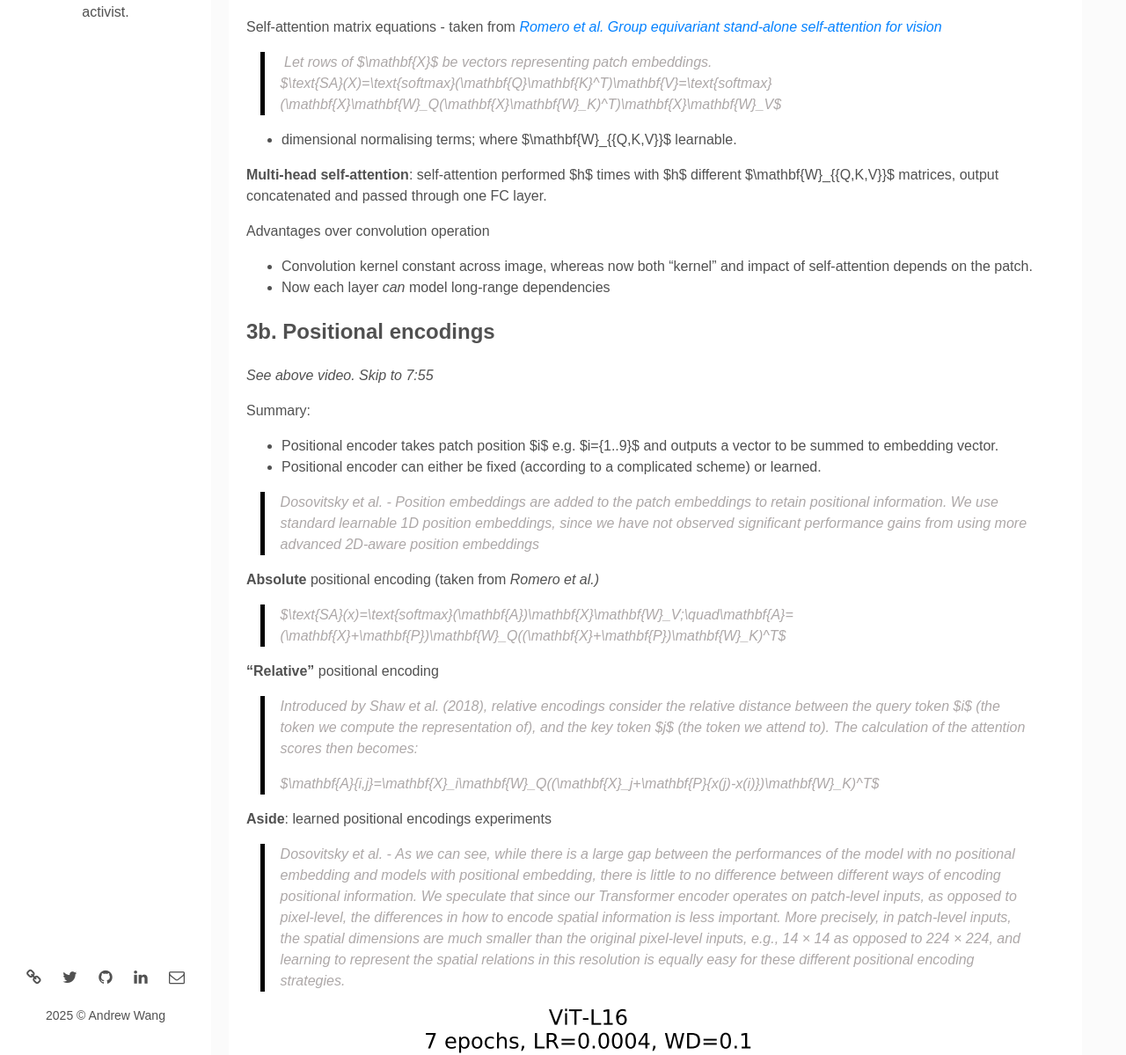
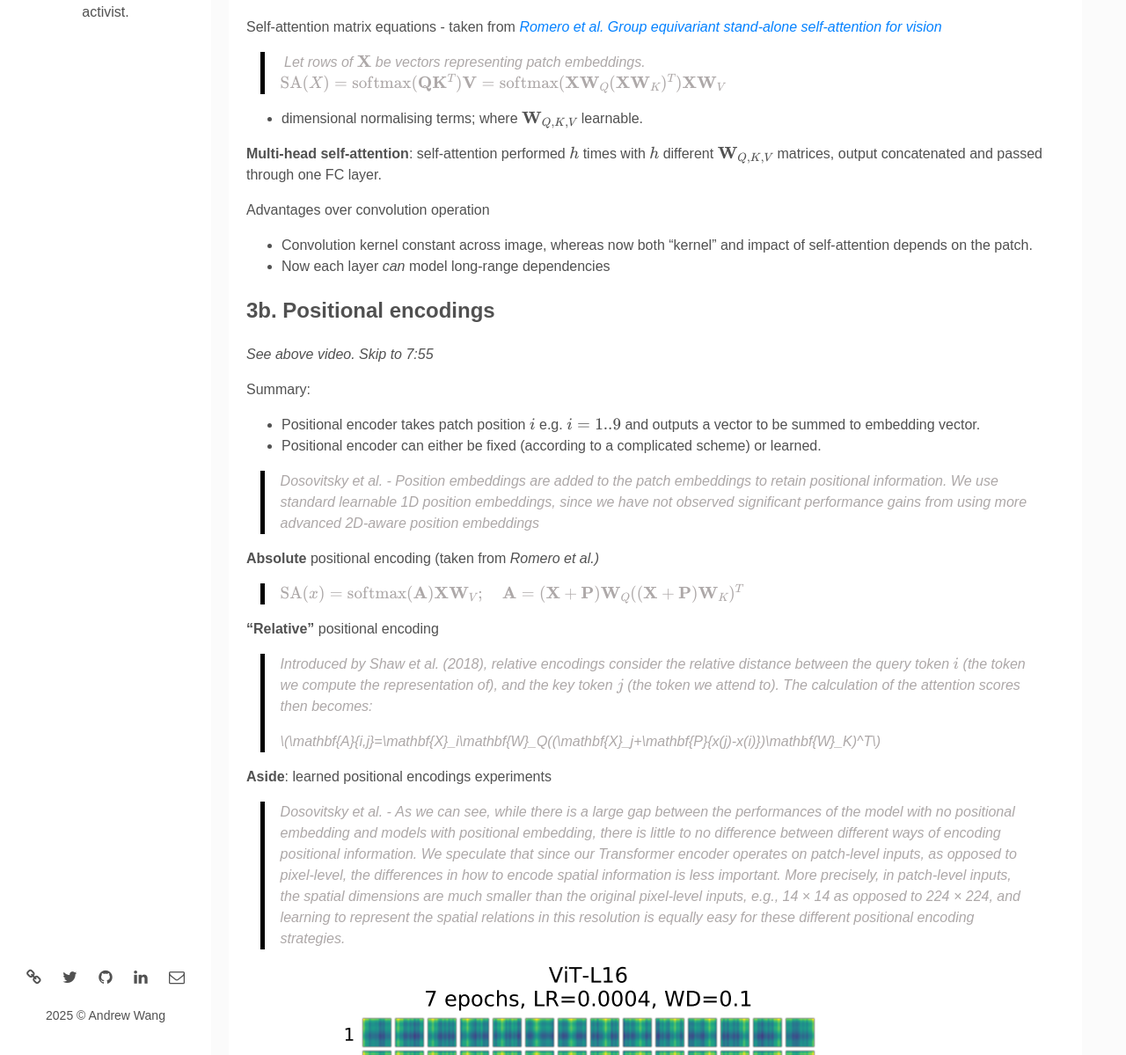
Before and after one commit to Andrewwango/andrewwango.github.io, a Jekyll site: the page built from _posts/2023-10-27-transformer-tutorial.md, in a window 1280 px wide and 1400 px high, scrolled down 3071 px, cut to the strip 201-1400 px from the top of the window. Shown: the whole strip at 88% size. Built offline with Jekyll 4.4.1, drawn with Linux system fonts in a browser that asks for light colours; some of the changed text lies outside the part shown.

Commit message:
try again

```diff
--- a/_posts/2023-10-27-transformer-tutorial.md
+++ b/_posts/2023-10-27-transformer-tutorial.md
@@ -65,12 +64,12 @@
 
 Self-attention matrix equations - taken from _[Romero et al. Group equivariant stand-alone self-attention for vision](https://arxiv.org/abs/2010.00977)_
 
->  Let rows of $\mathbf{X}$ be vectors representing patch embeddings.
-> $\text{SA}(X)=\text{softmax}(\mathbf{Q}\mathbf{K}^T)\mathbf{V}=\text{softmax}(\mathbf{X}\mathbf{W}_Q(\mathbf{X}\mathbf{W}_K)^T)\mathbf{X}\mathbf{W}_V$
+>  Let rows of \\(\mathbf{X}\\) be vectors representing patch embeddings.
+> \\(\text{SA}(X)=\text{softmax}(\mathbf{Q}\mathbf{K}^T)\mathbf{V}=\text{softmax}(\mathbf{X}\mathbf{W}_Q(\mathbf{X}\mathbf{W}_K)^T)\mathbf{X}\mathbf{W}_V\\)
 
-+ dimensional normalising terms; where $\mathbf{W}_{\{Q,K,V\}}$ learnable.
++ dimensional normalising terms; where \\(\mathbf{W}_{\{Q,K,V\}}\\) learnable.
 
-**Multi-head self-attention**: self-attention performed $h$ times with $h$ different $\mathbf{W}_{\{Q,K,V\}}$ matrices, output concatenated and passed through one FC layer.
+**Multi-head self-attention**: self-attention performed \\(h\\) times with \\(h\\) different \\(\mathbf{W}_{\{Q,K,V\}}\\) matrices, output concatenated and passed through one FC layer.
 
 Advantages over convolution operation
 
@@ -83,20 +82,20 @@
 
 Summary:
 
-- Positional encoder takes patch position $i$ e.g. $i=\{1..9\}$ and outputs a vector to be summed to embedding vector.
+- Positional encoder takes patch position \\(i\\) e.g. \\(i=\{1..9\}\\) and outputs a vector to be summed to embedding vector.
 - Positional encoder can either be fixed (according to a complicated scheme) or learned.
 
 > _Dosovitsky et al. -_ Position embeddings are added to the patch embeddings to retain positional information. We use standard learnable 1D position embeddings, since we have not observed significant performance gains from using more advanced 2D-aware position embeddings
 
 **Absolute** positional encoding (taken from _Romero et al.)_
 
-> $\text{SA}(x)=\text{softmax}(\mathbf{A})\mathbf{X}\mathbf{W}_V;\quad\mathbf{A}= (\mathbf{X}+\mathbf{P})\mathbf{W}_Q((\mathbf{X}+\mathbf{P})\mathbf{W}_K)^T$
+> \\(\text{SA}(x)=\text{softmax}(\mathbf{A})\mathbf{X}\mathbf{W}_V;\quad\mathbf{A}= (\mathbf{X}+\mathbf{P})\mathbf{W}_Q((\mathbf{X}+\mathbf{P})\mathbf{W}_K)^T\\)
 
 **"Relative"** positional encoding
 
-> Introduced by Shaw et al. (2018), relative encodings consider the _relative distance_ between the query token $i$ (the token we compute the representation of), and the key token $j$ (the token we attend to). The calculation of the attention scores then becomes:
+> Introduced by Shaw et al. (2018), relative encodings consider the _relative distance_ between the query token \\(i\\) (the token we compute the representation of), and the key token \\(j\\) (the token we attend to). The calculation of the attention scores then becomes:
 >
-> $\mathbf{A}_{i,j}=\mathbf{X}_i\mathbf{W}_Q((\mathbf{X}_j+\mathbf{P}_{x(j)-x(i)})\mathbf{W}_K)^T$
+> \\(\mathbf{A}_{i,j}=\mathbf{X}_i\mathbf{W}_Q((\mathbf{X}_j+\mathbf{P}_{x(j)-x(i)})\mathbf{W}_K)^T\\)
 
 
 **Aside**: learned positional encodings experiments
@@ -124,7 +123,7 @@
 
 Question: can group equivariance properties of positional encoding be framed in the context of EI?
 
-Probably not - since positional encoding acts on input images $A^\dagger x$ rather than the actual images $x$?
+Probably not - since positional encoding acts on input images \\(A^\dagger x\\) rather than the actual images \\(x\\)?
 
 ## 4b. Swin
 
```
Also changed, not shown: other parts of _posts/2023-10-27-transformer-tutorial.md (+0 -1 lines).
